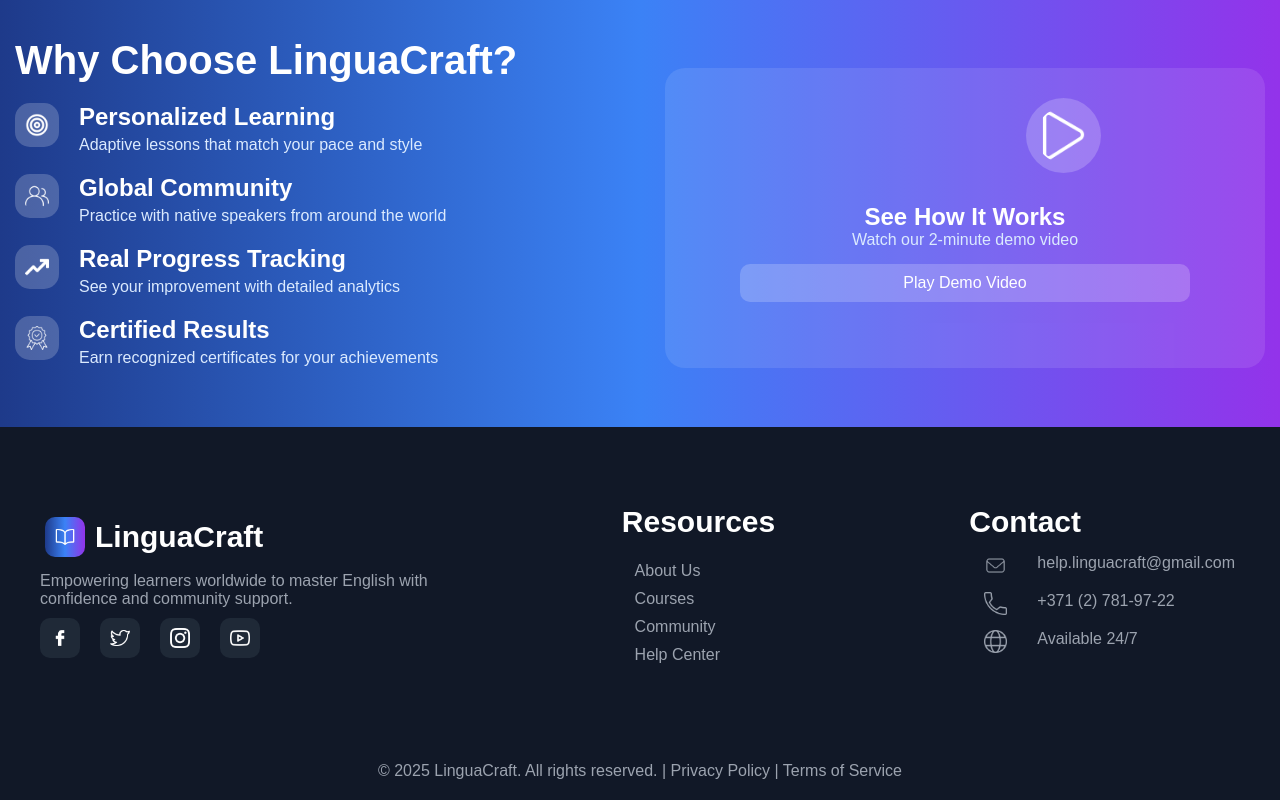
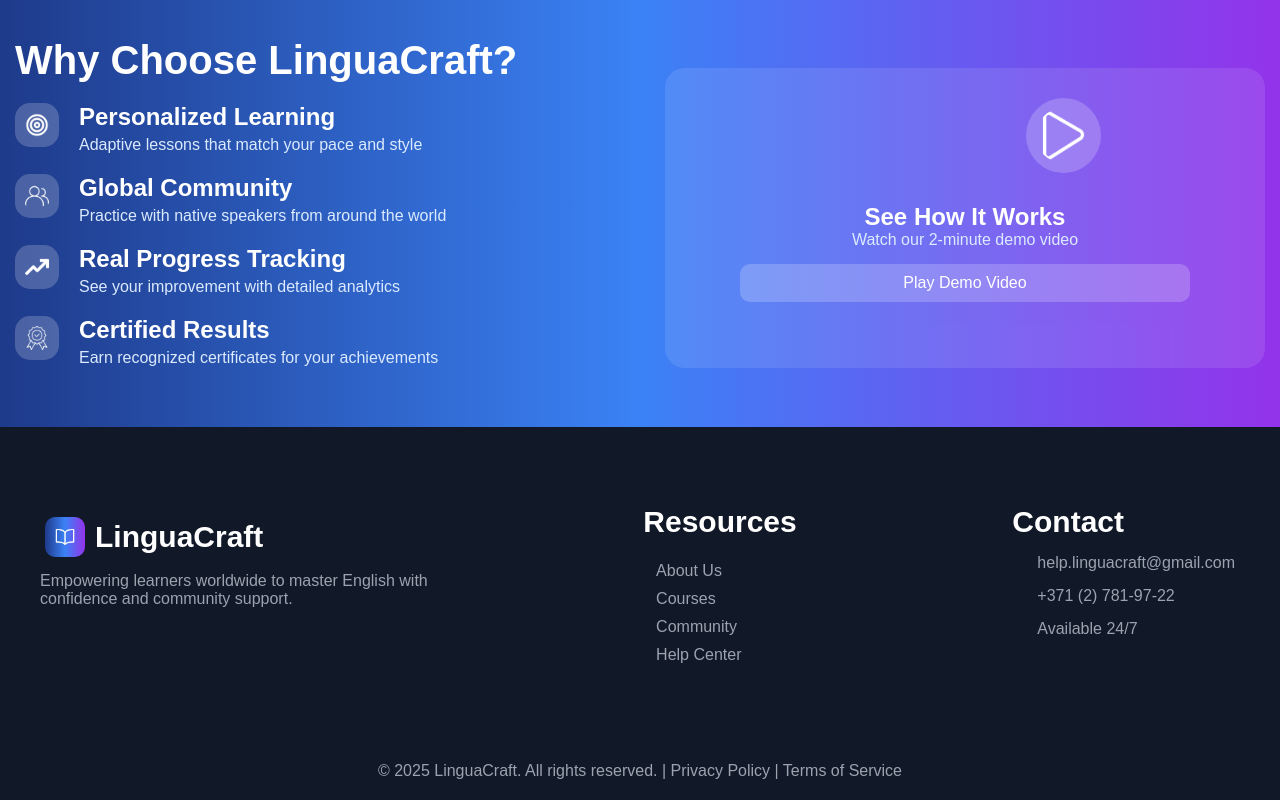
Before and after one commit to Muzaffarfullstack/linguacraft, a React (Vite) app: page / in a window 1280 px wide. Shown: the part 4369-5169 px from the top of the page. Built offline with nearby package versions, Linux system fonts and the light colour scheme.

Commit message:
disabled images

```diff
--- a/src/components/Footer.jsx
+++ b/src/components/Footer.jsx
@@ -17,10 +17,10 @@ function Footer() {
             confidence and community support.
           </p>
           <div className="social-media">
-            <img src="../../public/assets/facebook.png" alt="" />
-            <img src="../../public/assets/twitter.png" alt="" />
-            <img src="../../public/assets/instagram.png" alt="" />
-            <img src="../../public/assets/youtube.png" alt="" />
+            {/* <img src="../../public/assets/facebook.png" alt="" /> */}
+            {/* <img src="../../public/assets/twitter.png" alt="" /> */}
+            {/* <img src="../../public/assets/instagram.png" alt="" /> */}
+            {/* <img src="../../public/assets/youtube.png" alt="" /> */}
           </div>
         </div>
 
@@ -45,17 +45,17 @@ function Footer() {
         <div className="footer-1">
           <h2>Contact</h2>
           <div className="contact-card">
-            <img src="../../public/assets/mail.png" alt="" />
+            {/* <img src="../../public/assets/mail.png" alt="" /> */}
             <p>help.linguacraft@gmail.com</p>
           </div>
 
           <div className="contact-card">
-            <img src="../../public/assets/call.png" alt="" />
+            {/* <img src="../../public/assets/call.png" alt="" /> */}
             <p>+371 (2) 781-97-22</p>
           </div>
 
           <div className="contact-card">
-            <img src="../../public/assets/globe-2.png" alt="" />
+            {/* <img src="../../public/assets/globe-2.png" alt="" /> */}
             <p>Available 24/7</p>
           </div>
         </div>
```
